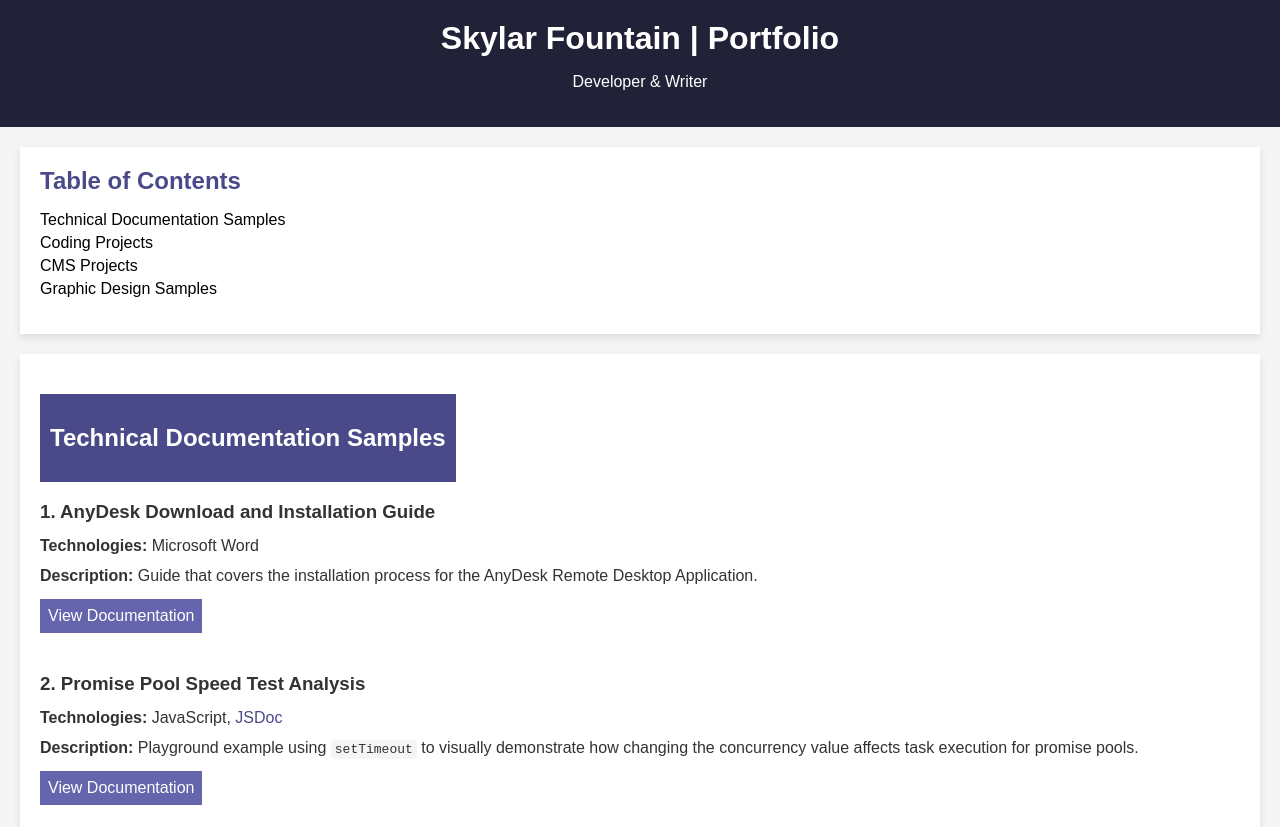
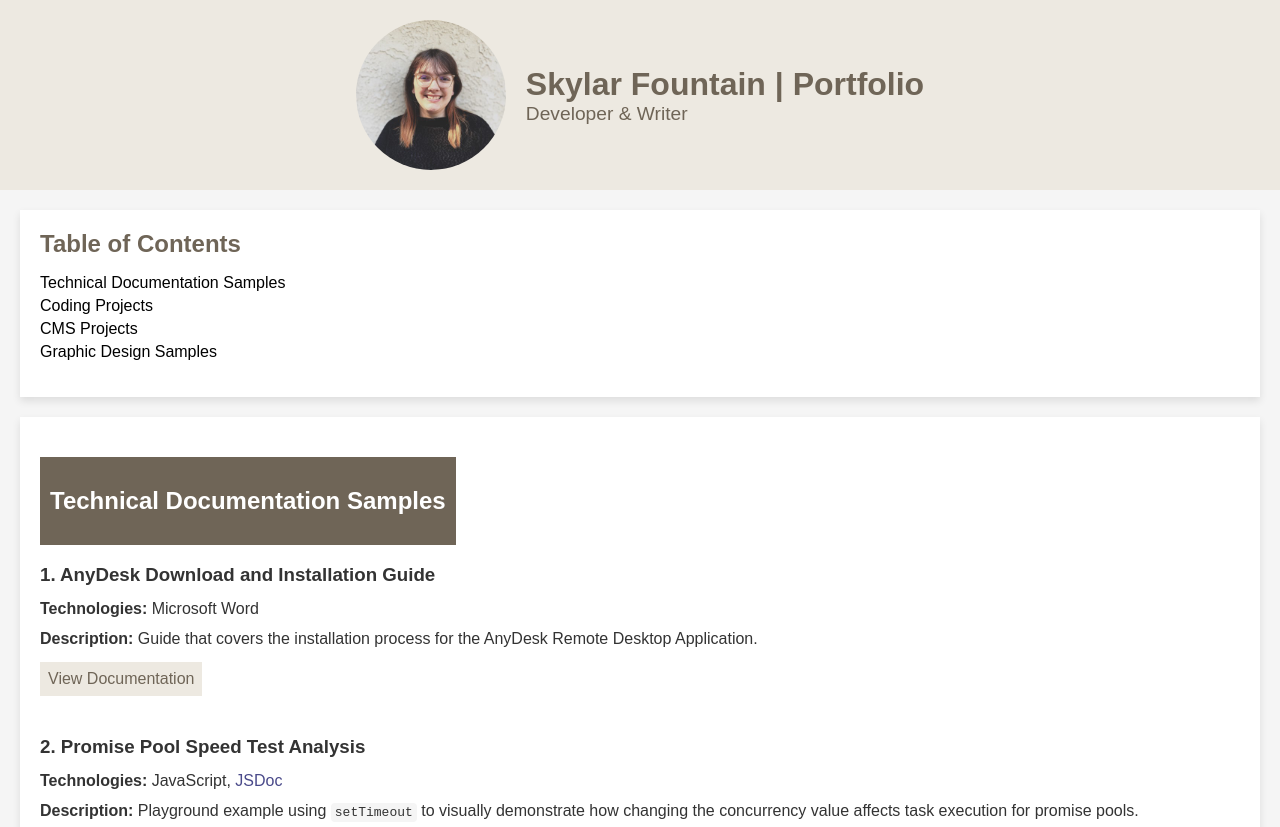
Before and after one commit to skylarnfountain/skylarnfountain, a plain HTML site: page index.html in a window 1280 px wide. Shown: the top 827 px of the page. Drawn offline with Linux system fonts and the light colour scheme.

Commit message:
added pic, changed palette

```diff
--- a/index.html
+++ b/index.html
@@ -24,18 +24,38 @@
         }
 
         header {
-            background-color: #212138;
+            background-color: rgb(237, 233, 225);
             padding: 20px;
-            text-align: center;
-            color: white;
+            display: flex;
+            align-items: center;
+            justify-content: center;
+            color: rgb(111, 101, 87);
+        }
+
+        header img {
+            border-radius: 50%;
+            width: 150px;
+            margin-right: 20px;
+        }
+
+        .header-text {
+            display: flex;
+            flex-direction: column;
+            justify-content: center;
         }
 
         header h1 {
             margin: 0;
+            font-size: 2em;
+        }
+
+        header p {
+            margin: 0;
+            font-size: 1.2em;
         }
 
         .toc {
-            color: #4a4a8a;
+            color: rgb(111, 101, 87);
             margin: 20px 0;
             max-width: 1200px;
             margin: 20px auto;
@@ -46,7 +66,7 @@
 
         .toc h2 {
             margin: 0 0 10px 0;
-            color: #4a4a8a;
+            color: rgb(111, 101, 87);
         }
 
         .toc ul {
@@ -70,16 +90,16 @@
 
         .section-header {
             display: inline-block;
-            background-color: #4a4a8a;
-            color: white;
+            background-color: rgb(111, 101, 87);
+            color: rgb(83, 73, 54);
             padding: 10px;
             margin-top: 20px;
         }
 
         .project-header {
             display: inline-block;
-            background-color: #6565ad;
-            color: white;
+            background-color: rgb(237, 233, 225);
+            color: rgb(111, 101, 87);
             padding: 8px;
             margin-top: 5px;
         }
@@ -136,8 +156,11 @@
 
 <body>
     <header>
-        <h1>Skylar Fountain | Portfolio</h1>
-        <p>Developer & Writer</p>
+        <img src="./assets/professional.jpeg" alt="Skylar Fountain" style="border-radius: 50%; width: 150px;">
+        <div>
+            <h1>Skylar Fountain | Portfolio</h1>
+            <p>Developer & Writer</p>
+        </div>
     </header>
 
     <main>
```
Also changed, not shown: assets/professional.jpeg (added).
